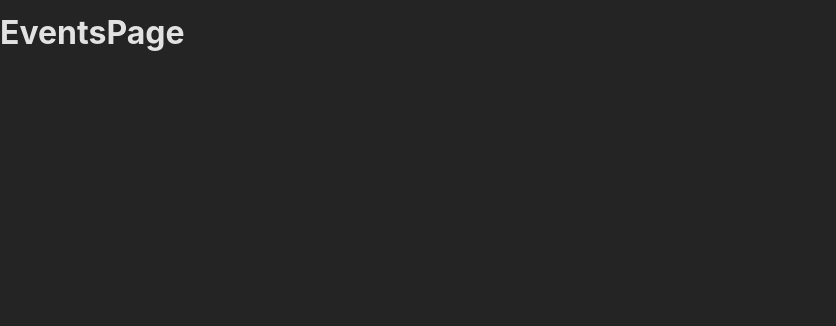
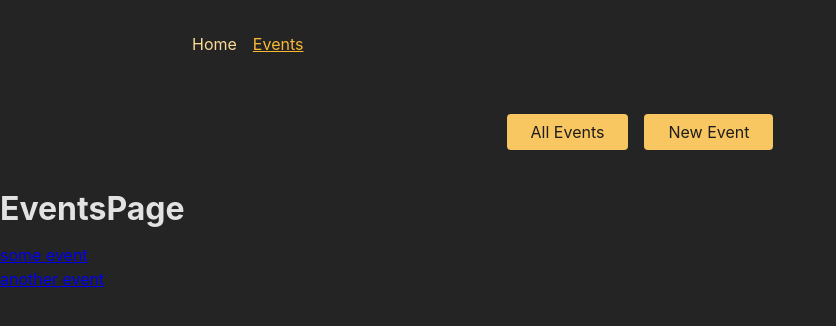
Before and after one commit to slavkoSenkiv/react-router-advanced-project, a React (Create React App) app in the folder frontend/: page /events in a window 1280 px wide. Shown: the top 326 px of the page, without its empty margins (0-836 px from the left). Built offline with nearby package versions, Linux system fonts and the light colour scheme.

Commit message:
finish solo task

```diff
--- a/frontend/src/App.js
+++ b/frontend/src/App.js
@@ -6,16 +6,22 @@
 //    - EventDetailPage
 //    - NewEventPage
 //    - EditEventPage
+// done
 // 2. Add routing & route definitions for these five pages
 //    - / => HomePage
 //    - /events => EventsPage
 //    - /events/<some-id> => EventDetailPage
 //    - /events/new => NewEventPage
 //    - /events/<some-id>/edit => EditEventPage
+// done
 // 3. Add a root layout that adds the <MainNavigation> component above all page components
+// done
 // 4. Add properly working links to the MainNavigation
+// done
 // 5. Ensure that the links in MainNavigation receive an "active" class when active
+// done
 // 6. Output a list of dummy events to the EventsPage
+// done
 //    Every list item should include a link to the respective EventDetailPage
 // 7. Output the ID of the selected event on the EventDetailPage
 // BONUS: Add another (nested) layout route that adds the <EventNavigation> component above all /events... page components
@@ -26,13 +32,24 @@ import EventsPage from './pages/Events';
 import EventDetailsPage from './pages/EventDetails';
 import NewEventPage from './pages/NewEvent';
 import EditEventPage from './pages/EditEvent';
+import RootLayout from './pages/Root';
+import EventsRootLayout from './pages/EventsRoot';
 
 const router = createBrowserRouter([
-  { path: '/', element: <HomePage /> },
-  { path: '/events', element: <EventsPage /> },
-  { path: '/events/:eventId', element: <EventDetailsPage /> },
-  { path: '/events/new', element: <NewEventPage /> },
-  { path: '/events/:eventId/edit', element: <EditEventPage /> }
+  {
+    path: '/',
+    element: <RootLayout />,
+    children: [
+      { index: true, element: <HomePage /> },
+      { path: 'events', element: <EventsRootLayout />, children: [
+
+        { path: '', element: <EventsPage /> },
+        { path: ':eventId', element: <EventDetailsPage /> },
+        { path: 'new', element: <NewEventPage /> },
+        { path: ':eventId/edit', element: <EditEventPage /> }
+      ]},
+    ]
+  }
 ]);
 export default function App() {
   return <RouterProvider router={router}></RouterProvider>;
--- a/frontend/src/components/EventsNavigation.js
+++ b/frontend/src/components/EventsNavigation.js
@@ -1,4 +1,5 @@
 import classes from './EventsNavigation.module.css';
+import { NavLink } from 'react-router-dom';
 
 function EventsNavigation() {
   return (
@@ -6,10 +7,25 @@ function EventsNavigation() {
       <nav>
         <ul className={classes.list}>
           <li>
-            <a href="/events">All Events</a>
+            <NavLink
+              href='/events'
+              className={({ isActive }) =>
+                isActive ? classes.active : undefined
+              }
+              end
+            >
+              All Events
+            </NavLink>
           </li>
           <li>
-            <a href="/events/new">New Event</a>
+            <NavLink
+              href='/events/new'
+              className={({ isActive }) =>
+                isActive ? classes.active : undefined
+              }
+            >
+              New Event
+            </NavLink>
           </li>
         </ul>
       </nav>
--- a/frontend/src/components/MainNavigation.js
+++ b/frontend/src/components/MainNavigation.js
@@ -1,3 +1,4 @@
+import { NavLink } from 'react-router-dom';
 import classes from './MainNavigation.module.css';
 
 function MainNavigation() {
@@ -6,10 +7,28 @@ function MainNavigation() {
       <nav>
         <ul className={classes.list}>
           <li>
-            <a>Home</a>
+            <NavLink
+              to='/'
+              className={({ isActive }) =>
+                isActive ? classes.active : undefined
+              }
+              /* Link component would work as well
+              but Navlink can receive functon to its prop
+              and we can decontract it like above */
+              end
+            >
+              Home
+            </NavLink>
           </li>
           <li>
-            <a>Events</a>
+            <NavLink
+              to='/events'
+              className={({ isActive }) =>
+                isActive ? classes.active : undefined
+              }
+            >
+              Events
+            </NavLink>
           </li>
         </ul>
       </nav>
--- a/frontend/src/components/MainNavigation.module.css
+++ b/frontend/src/components/MainNavigation.module.css
@@ -19,4 +19,5 @@
 .list a:hover,
 .list a.active {
   color: var(--color-primary-800);
+  text-decoration: underline;
 }
--- a/frontend/src/pages/EventDetails.js
+++ b/frontend/src/pages/EventDetails.js
@@ -1,3 +1,10 @@
+import { useParams } from 'react-router-dom'
 export default function EventDetailsPage() {
-  return <h1>EventDetailsPage</h1>
+  const params = useParams();
+  return <>
+    <h1>EventDetailsPage</h1>
+    <p>event id: {params.eventId}</p>
+    {/* eventId here , not event.id as in dummy events
+    because in router we use eventId in dynamic path */}
+  </>
 }
--- a/frontend/src/pages/Events.js
+++ b/frontend/src/pages/Events.js
@@ -1,3 +1,25 @@
+import { Link } from 'react-router-dom';
+const DUMMY_EVENTS = [
+  {
+    id: 'e1',
+    title: 'some event'
+  },
+  {
+    id: 'e2',
+    title: 'another event'
+  }
+];
 export default function EventsPage() {
-  return <h1>EventsPage</h1>
+  return (
+    <>
+      <h1>EventsPage</h1>
+      <ul>
+        {DUMMY_EVENTS.map((event) => (
+          <li key={event.id}>
+            <Link to={event.id}>{event.title}</Link>
+          </li>
+        ))}
+      </ul>
+    </>
+  );
 }
--- /dev/null
+++ b/frontend/src/pages/EventsRoot.js
@@ -0,0 +1,10 @@
+import { Outlet } from 'react-router-dom';
+import EventsNavigation from '../components/EventsNavigation';
+export default function EventsRootLayout() {
+  return (
+    <>
+      <EventsNavigation />
+      <Outlet />
+    </>
+  );
+}
--- /dev/null
+++ b/frontend/src/pages/Root.js
@@ -0,0 +1,11 @@
+import { Outlet } from 'react-router-dom';
+import MainNavigation from '../components/MainNavigation';
+
+export default function RootLayout() {
+  return <>
+  <MainNavigation />
+  <main>
+    <Outlet /> {/* defines where the content of the child rounts should be defined */}
+  </main>
+  </>
+}
```
